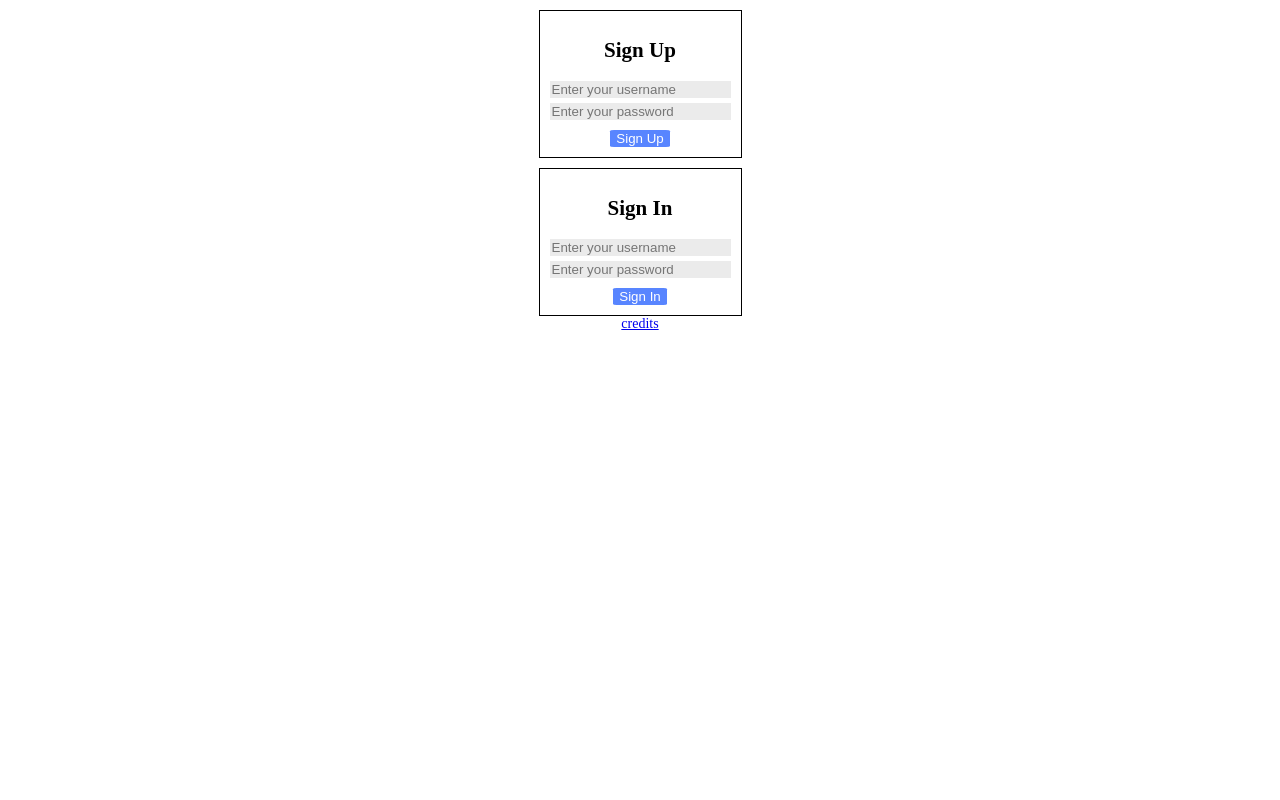
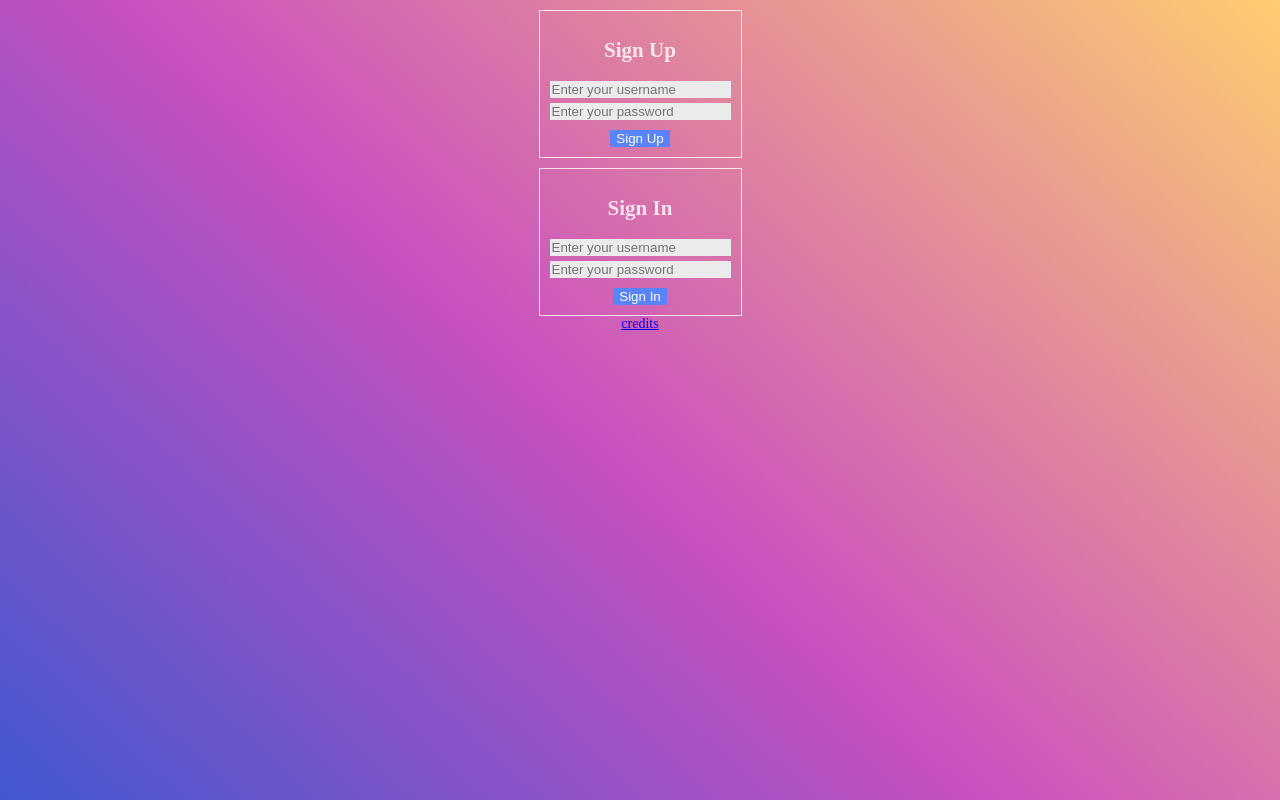
Before and after one commit to karenkwok/notInstagram, a website: page webgallery/frontend/index.html in a window 1280 px wide. Drawn offline with Linux system fonts and the light colour scheme.

Commit message:
added fixed gradient background

```diff
--- a/webgallery/frontend/style/index.css
+++ b/webgallery/frontend/style/index.css
@@ -1,3 +1,22 @@
+body {
+  display: flex;
+  flex-direction: column;
+  align-items: center;
+  height: 100vh;
+  max-width: 800px;
+  margin: auto;
+
+  background-color: #4158d0;
+  background-image: linear-gradient(
+    43deg,
+    #4158d0 0%,
+    #c850c0 46%,
+    #ffcc70 100%
+  );
+  color: rgba(255, 255, 255, 0.8);
+  background-attachment: fixed;
+}
+
 .hidden {
   display: none !important;
 }
```
